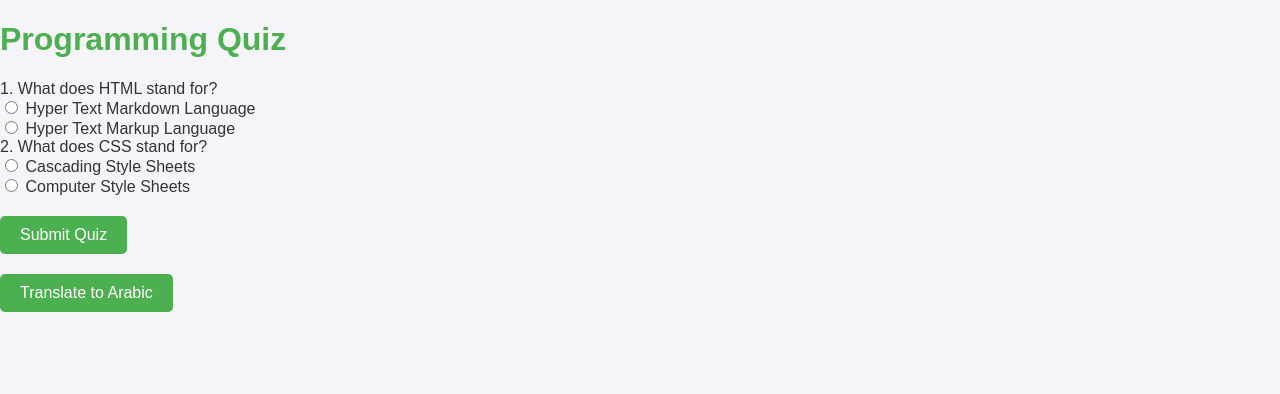
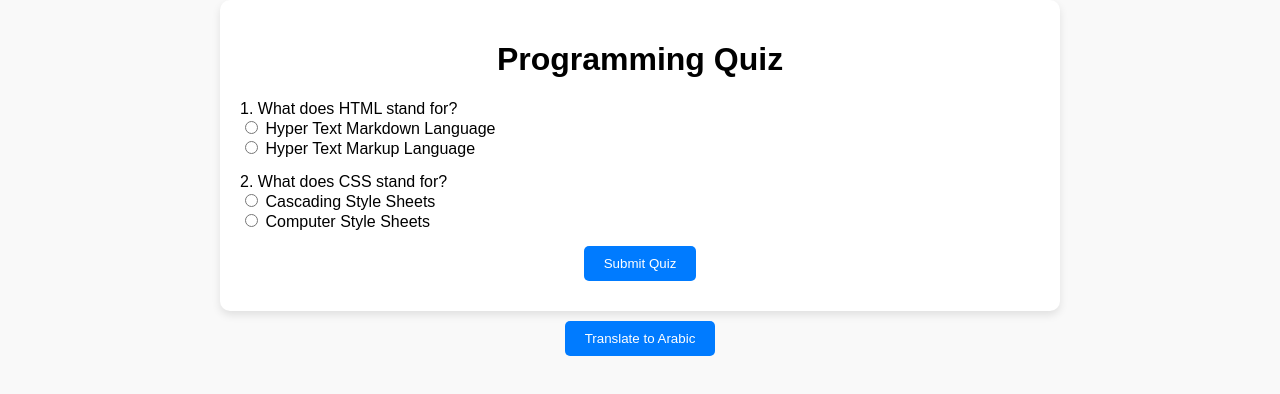
Before and after one commit to Ibrahimsalma75885795/code-Path-way, a plain HTML site: page index.html in a window 1280 px wide. Drawn offline with Linux system fonts and the light colour scheme.

Commit message:
Update style.css

```diff
--- a/style.css
+++ b/style.css
@@ -2,54 +2,41 @@ body {
   font-family: Arial, sans-serif;
   margin: 0;
   padding: 0;
-    background-color: #f4f4f9;
-    color: #333;
+  background-color: #f9f9f9;
 }
 
-.container {
-    width: 80%;
-    max-width: 600px;
-    margin: 50px auto;
-    text-align: center;
-    background: #fff;
+#content {
   padding: 20px;
-    border-radius: 8px;
-    box-shadow: 0 4px 6px rgba(0, 0, 0, 0.1);
+  max-width: 800px;
+  margin: 0 auto;
+  background-color: white;
+  border-radius: 10px;
+  box-shadow: 0 4px 8px rgba(0, 0, 0, 0.1);
 }
 
 h1 {
-    color: #4CAF50;
+  text-align: center;
 }
 
-.hidden {
-    display: none;
+.question {
+  margin-bottom: 15px;
 }
 
 button {
-    margin-top: 20px;
+  display: block;
+  margin: 10px auto;
   padding: 10px 20px;
-    font-size: 16px;
-    color: #fff;
-    background-color: #4CAF50;
+  background-color: #007bff;
+  color: white;
   border: none;
   border-radius: 5px;
   cursor: pointer;
 }
 
 button:hover {
-    background-color: #45a049;
+  background-color: #0056b3;
 }
 
-#question-container {
-    font-size: 18px;
-    margin: 20px 0;
+.hidden {
+  display: none;
 }
-
-input[type="text"] {
-    width: 80%;
-    padding: 10px;
-    font-size: 16px;
-    margin-top: 10px;
-    border: 1px solid #ccc;
-    border-radius: 5px;
-}
```
Lines whose indentation alone changed are shown as unchanged.
